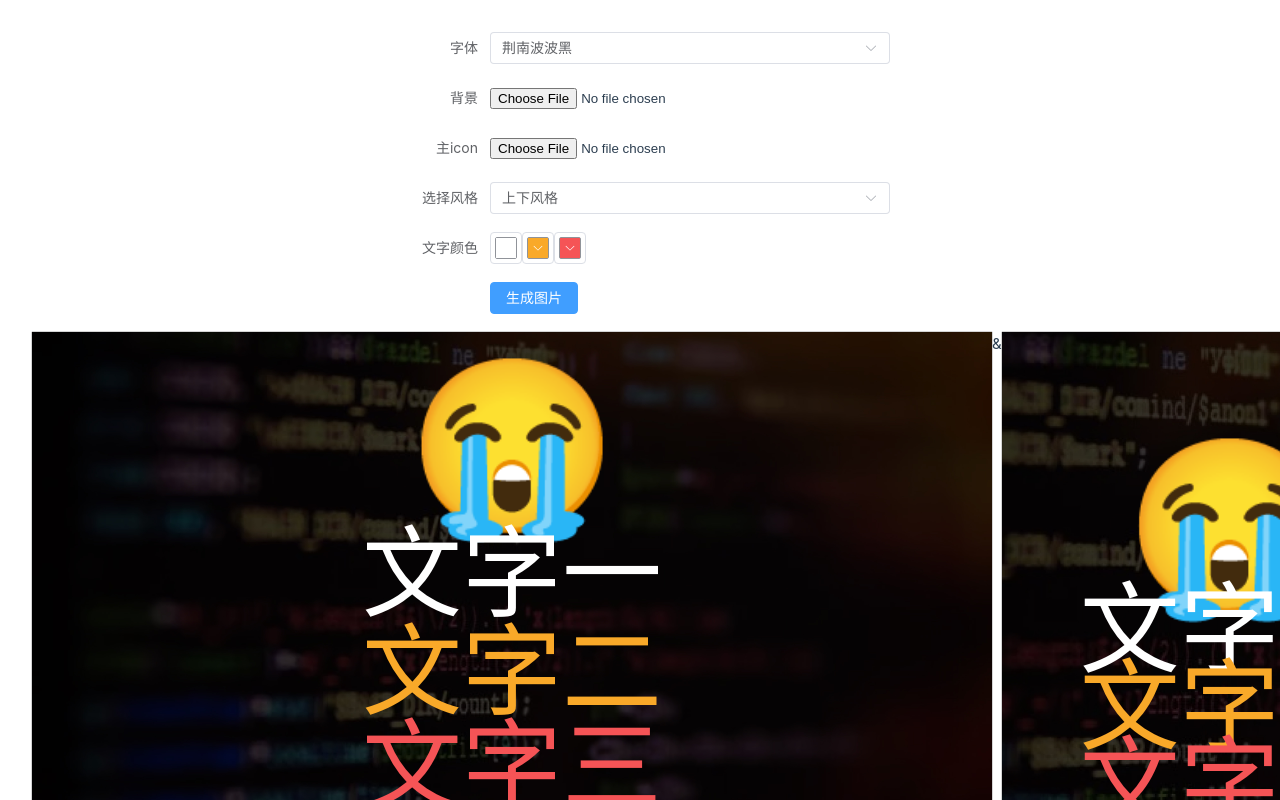
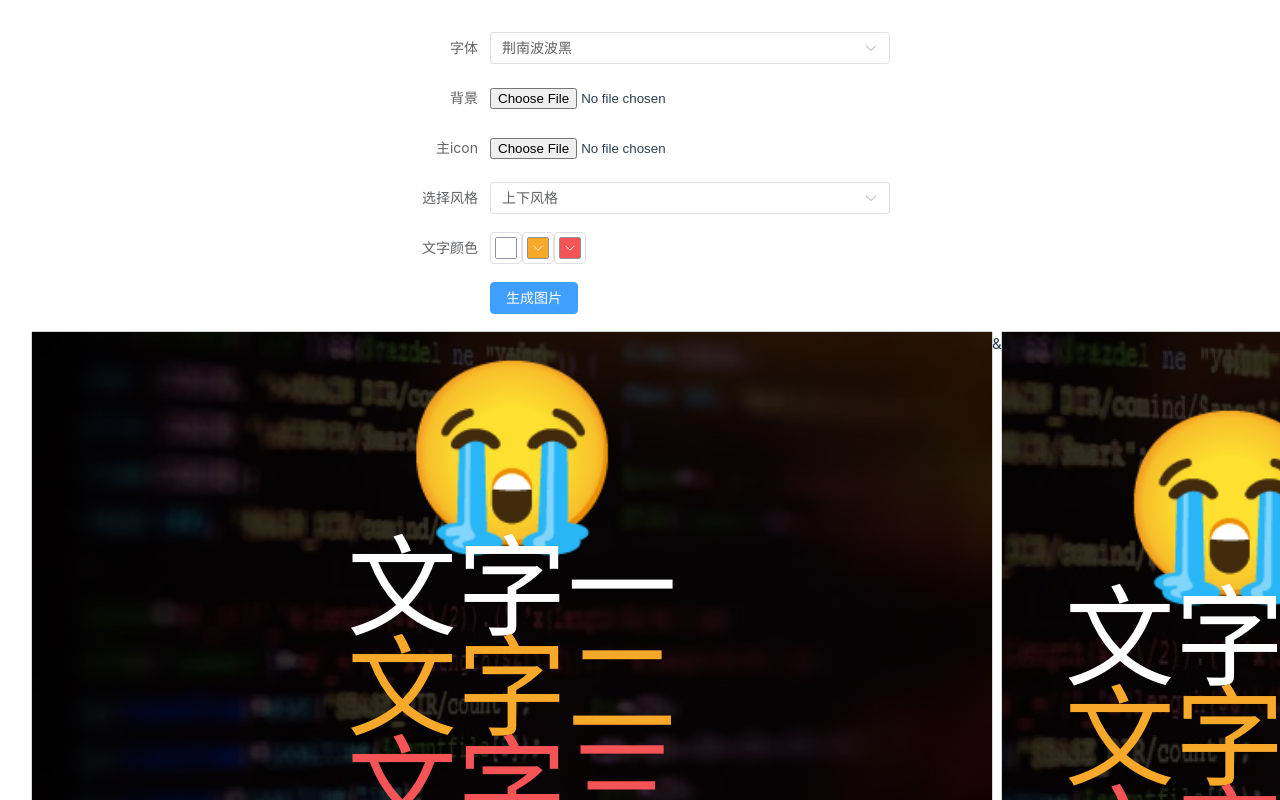
Before and after one commit to shaobeichen/cover, a Vue app: page / in a window 1280 px wide. Shown: the top 800 px of the page. Built offline with nearby package versions, Linux system fonts and the light colour scheme; a web font is replaced by a local one.

Commit message:
feat: update

```diff
--- a/src/views/home.vue
+++ b/src/views/home.vue
@@ -116,9 +116,9 @@ const styleListMap = computed(() => ({
         },
         top: {
           desktop: '-20px',
-          mobile: '60px'
+          mobile: '30px'
         },
-        fontSize: '170px',
+        fontSize: '180px',
         fontFamily: fontSelect.value,
         color: ''
       },
@@ -129,10 +129,10 @@ const styleListMap = computed(() => ({
           mobile: '50%'
         },
         top: {
-          desktop: '164px',
+          desktop: '170px',
           mobile: '220px'
         },
-        fontSize: '100px',
+        fontSize: '110px',
         fontFamily: fontSelect.value,
         color: color1.value
       },
@@ -143,10 +143,10 @@ const styleListMap = computed(() => ({
           mobile: '50%'
         },
         top: {
-          desktop: '262px',
-          mobile: '297px'
+          desktop: '270px',
+          mobile: '320px'
         },
-        fontSize: '100px',
+        fontSize: '110px',
         fontFamily: fontSelect.value,
         color: color2.value
       },
@@ -157,89 +157,16 @@ const styleListMap = computed(() => ({
           mobile: '50%'
         },
         top: {
-          desktop: '357px',
-          mobile: '374px'
+          desktop: '370px',
+          mobile: '420px'
         },
-        fontSize: '100px',
+        fontSize: '110px',
         fontFamily: fontSelect.value,
         color: color3.value
       }
     ]
   },
-  2: {
-    background: background.value || backgroundImage,
-    icon: {
-      src: icon.value,
-      left: {
-        desktop: '50%',
-        mobile: '50%'
-      },
-      top: {
-        desktop: '20px',
-        mobile: '60px'
-      },
-      width: '180px',
-      height: '180px'
-    },
-    texts: [
-      {
-        text: '😭',
-        left: {
-          desktop: '50%',
-          mobile: '50%'
-        },
-        top: {
-          desktop: '-20px',
-          mobile: '60px'
-        },
-        fontSize: '170px',
-        fontFamily: fontSelect.value,
-        color: ''
-      },
-      {
-        text: '文字一',
-        left: {
-          desktop: '50%',
-          mobile: '50%'
-        },
-        top: {
-          desktop: '164px',
-          mobile: '220px'
-        },
-        fontSize: '100px',
-        fontFamily: fontSelect.value,
-        color: color1.value
-      },
-      {
-        text: '文字二',
-        left: {
-          desktop: '50%',
-          mobile: '50%'
-        },
-        top: {
-          desktop: '262px',
-          mobile: '297px'
-        },
-        fontSize: '100px',
-        fontFamily: fontSelect.value,
-        color: color2.value
-      },
-      {
-        text: '文字三',
-        left: {
-          desktop: '50%',
-          mobile: '50%'
-        },
-        top: {
-          desktop: '357px',
-          mobile: '374px'
-        },
-        fontSize: '100px',
-        fontFamily: fontSelect.value,
-        color: color3.value
-      }
-    ]
-  }
+  2: {}
 }))
 const styleList = computed(() => [
   {
```
